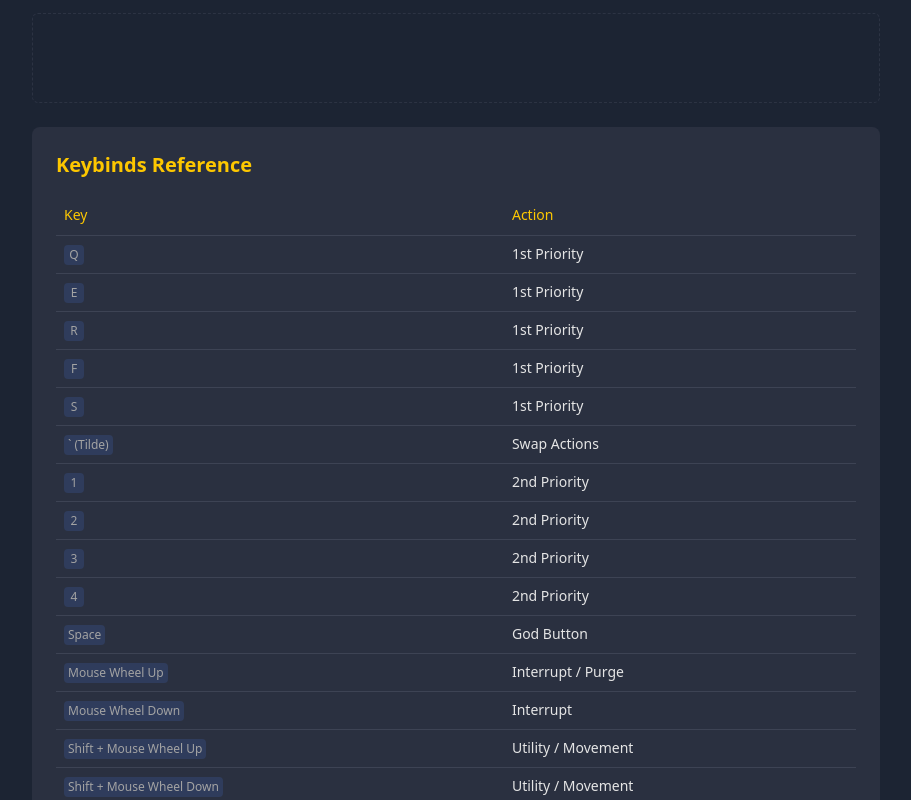
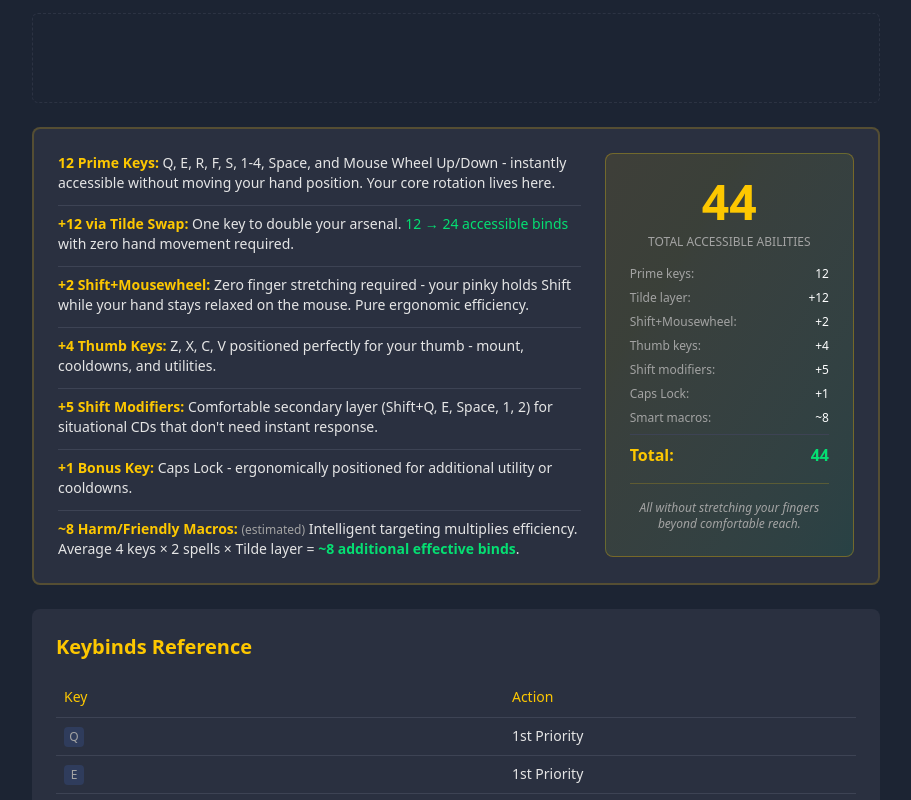
Before and after one commit to merthanmerter/wow-keybinds, a Next.js app: page / in a window 1280 px wide. Shown: the part 1020-1820 px from the top of the page, without its empty margins (184-1095 px from the left). Built offline with nearby package versions, Linux system fonts and the light colour scheme.

Commit message:
some content changes and fixes

```diff
--- a/src/app/ergonomics/page.tsx
+++ b/src/app/ergonomics/page.tsx
@@ -45,9 +45,7 @@ export default function Page() {
 
 						<div className="space-y-4">
 							<div>
-								<h3 className="text-lg font-medium mb-2">
-									Why Space Bar is Critically Important
-								</h3>
+								<h3 className="text-lg font-medium mb-2">Space Bar</h3>
 								<ul className="list-disc list-inside space-y-2 text-muted-foreground text-sm">
 									<li>
 										<strong>Largest key on your keyboard</strong> - Impossible
@@ -62,11 +60,6 @@ export default function Page() {
 										naturally rests near it
 									</li>
 									<li>
-										<strong>Perfect for "God Button"</strong> - Bind your most
-										critical, life-saving ability here (Iceblock, Divine Shield,
-										Defensive CD)
-									</li>
-									<li>
 										<strong>Default jump is wasteful</strong> - You rarely need
 										to jump in combat; move it to Mouse 4 instead
 									</li>
@@ -74,12 +67,10 @@ export default function Page() {
 							</div>
 
 							<div>
-								<h3 className="text-lg font-medium mb-2">
-									Why S Key is Essential for Abilities
-								</h3>
+								<h3 className="text-lg font-medium mb-2">S Key</h3>
 								<ul className="list-disc list-inside space-y-2 text-muted-foreground text-sm">
 									<li>
-										<strong>Part of WASD home position</strong> - Your ring
+										<strong>Part of WASD home position</strong> - Your middle
 										finger naturally rests on it
 									</li>
 									<li>
@@ -88,12 +79,8 @@ export default function Page() {
 									</li>
 									<li>
 										<strong>Default backpedal is inefficient</strong> -
-										Backpedaling is 40% slower than strafing and almost never
+										Backpedaling is slower than strafing and almost never
 										optimal
-									</li>
-									<li>
-										<strong>Better movement alternative</strong> - Use Mouse 5
-										for back-strafe (strafe + turn) for better mobility
 									</li>
 									<li>
 										<strong>Core rotation key</strong> - Perfect for frequently
@@ -383,15 +370,14 @@ export default function Page() {
 											<strong className="text-foreground">
 												Context-based gameplay
 											</strong>{" "}
-											- Bar 1 for single-target, Bar 2 for AoE. Or Bar 1 for
-											PvE, Bar 2 for PvP
+											- Example: Bar 1 for single-target, Bar 2 for AoE
 										</li>
 										<li>
 											<strong className="text-foreground">
-												One key to swap everything
+												No uncomfortable hand stretching
 											</strong>{" "}
-											- Instead of pressing Shift/Ctrl/Alt for each individual
-											ability
+											- No need to reach for Shift/Ctrl/Alt modifier keys while
+											maintaining WASD position
 										</li>
 									</ul>
 								</div>
@@ -401,7 +387,9 @@ export default function Page() {
 										<strong>Pro Tip:</strong> The tilde key is perfectly
 										positioned - your pinky can reach it without moving your
 										hand off WASD. After a few hours of practice, swapping bars
-										becomes as natural as shifting gears in a car.
+										becomes as natural as shifting gears in a car. Instead of
+										tilde key, mouse wheel can also be used but mouse wheel is
+										more efficient to use for important abilities.
 									</p>
 								</div>
 							</div>
--- a/src/app/page.tsx
+++ b/src/app/page.tsx
@@ -108,6 +108,133 @@ export default function Home() {
 					/>
 				</Link> */}
 
+				<div className="mt-6 bg-card p-6 rounded-lg border-2 border-yellow-400/20">
+					<div className="grid md:grid-cols-3 gap-6 items-start">
+						<ul className="space-y-3 text-sm md:col-span-2 col-span-1">
+							<li>
+								<span className="text-yellow-400 font-bold">
+									12 Prime Keys:
+								</span>{" "}
+								Q, E, R, F, S, 1-4, Space, and Mouse Wheel Up/Down - instantly
+								accessible without moving your hand position. Your core rotation
+								lives here.
+							</li>
+							<Separator className="my-2" />
+							<li>
+								<span className="text-yellow-400 font-bold">
+									+12 via Tilde Swap:
+								</span>{" "}
+								One key to double your arsenal.{" "}
+								<span className="text-green-400">12 → 24 accessible binds</span>{" "}
+								with zero hand movement required.
+							</li>
+							<Separator className="my-2" />
+							<li>
+								<span className="text-yellow-400 font-bold">
+									+2 Shift+Mousewheel:
+								</span>{" "}
+								Zero finger stretching required - your pinky holds Shift while
+								your hand stays relaxed on the mouse. Pure ergonomic efficiency.
+							</li>
+							<Separator className="my-2" />
+							<li>
+								<span className="text-yellow-400 font-bold">
+									+4 Thumb Keys:
+								</span>{" "}
+								Z, X, C, V positioned perfectly for your thumb - mount,
+								cooldowns, and utilities.
+							</li>
+							<Separator className="my-2" />
+							<li>
+								<span className="text-yellow-400 font-bold">
+									+5 Shift Modifiers:
+								</span>{" "}
+								Comfortable secondary layer (Shift+Q, E, Space, 1, 2) for
+								situational CDs that don't need instant response.
+							</li>
+							<Separator className="my-2" />
+							<li>
+								<span className="text-yellow-400 font-bold">+1 Bonus Key:</span>{" "}
+								Caps Lock - ergonomically positioned for additional utility or
+								cooldowns.
+							</li>
+							<Separator className="my-2" />
+							<li>
+								<span className="text-yellow-400 font-bold">
+									~8 Harm/Friendly Macros:
+								</span>{" "}
+								<span className="text-muted-foreground text-xs">
+									(estimated)
+								</span>{" "}
+								Intelligent targeting multiplies efficiency. Average 4 keys × 2
+								spells × Tilde layer =
+								<span className="text-green-400 font-bold">
+									{" "}
+									~8 additional effective binds
+								</span>
+								.
+							</li>
+						</ul>
+						<div className="bg-gradient-to-br from-yellow-400/10 to-green-400/10 p-6 rounded-lg border border-yellow-400/30">
+							<div className="text-center">
+								<div className="text-5xl font-black text-yellow-400 mb-2">
+									44
+								</div>
+								<div className="text-xs text-muted-foreground mb-4">
+									TOTAL ACCESSIBLE ABILITIES
+								</div>
+								<div className="space-y-2 text-xs text-left">
+									<div className="flex justify-between">
+										<span className="text-muted-foreground">Prime keys:</span>
+										<span className="text-white font-mono">12</span>
+									</div>
+									<div className="flex justify-between">
+										<span className="text-muted-foreground">Tilde layer:</span>
+										<span className="text-white font-mono">+12</span>
+									</div>
+									<div className="flex justify-between">
+										<span className="text-muted-foreground">
+											Shift+Mousewheel:
+										</span>
+										<span className="text-white font-mono">+2</span>
+									</div>
+									<div className="flex justify-between">
+										<span className="text-muted-foreground">Thumb keys:</span>
+										<span className="text-white font-mono">+4</span>
+									</div>
+									<div className="flex justify-between">
+										<span className="text-muted-foreground">
+											Shift modifiers:
+										</span>
+										<span className="text-white font-mono">+5</span>
+									</div>
+									<div className="flex justify-between">
+										<span className="text-muted-foreground">Caps Lock:</span>
+										<span className="text-white font-mono">+1</span>
+									</div>
+									<div className="flex justify-between">
+										<span className="text-muted-foreground">Smart macros:</span>
+										<span className="text-white font-mono">~8</span>
+									</div>
+									<Separator className="my-2" />
+									<div className="flex justify-between text-base">
+										<span className="text-yellow-400 font-bold">Total:</span>
+										<span className="text-green-400 font-bold font-mono">
+											44
+										</span>
+									</div>
+								</div>
+								<div className="mt-4 pt-4 border-t border-yellow-400/20">
+									<p className="text-xs text-muted-foreground italic">
+										All without stretching your fingers beyond comfortable
+										reach.
+									</p>
+								</div>
+							</div>
+						</div>
+					</div>
+				</div>
+
 				{/* Keybinds Table */}
 				<div className="mt-6">
 					<KeybindsTable />
--- a/src/components/navbar.tsx
+++ b/src/components/navbar.tsx
@@ -9,8 +9,8 @@ export function Navbar() {
 	const [isMenuOpen, setIsMenuOpen] = useState(false);
 
 	const menuItems = [
-		{ href: "/macro", label: "In-depth Macro Guide" },
 		{ href: "/ergonomics", label: "Ergonomics" },
+		{ href: "/macro", label: "Macros" },
 	];
 
 	return (
```
